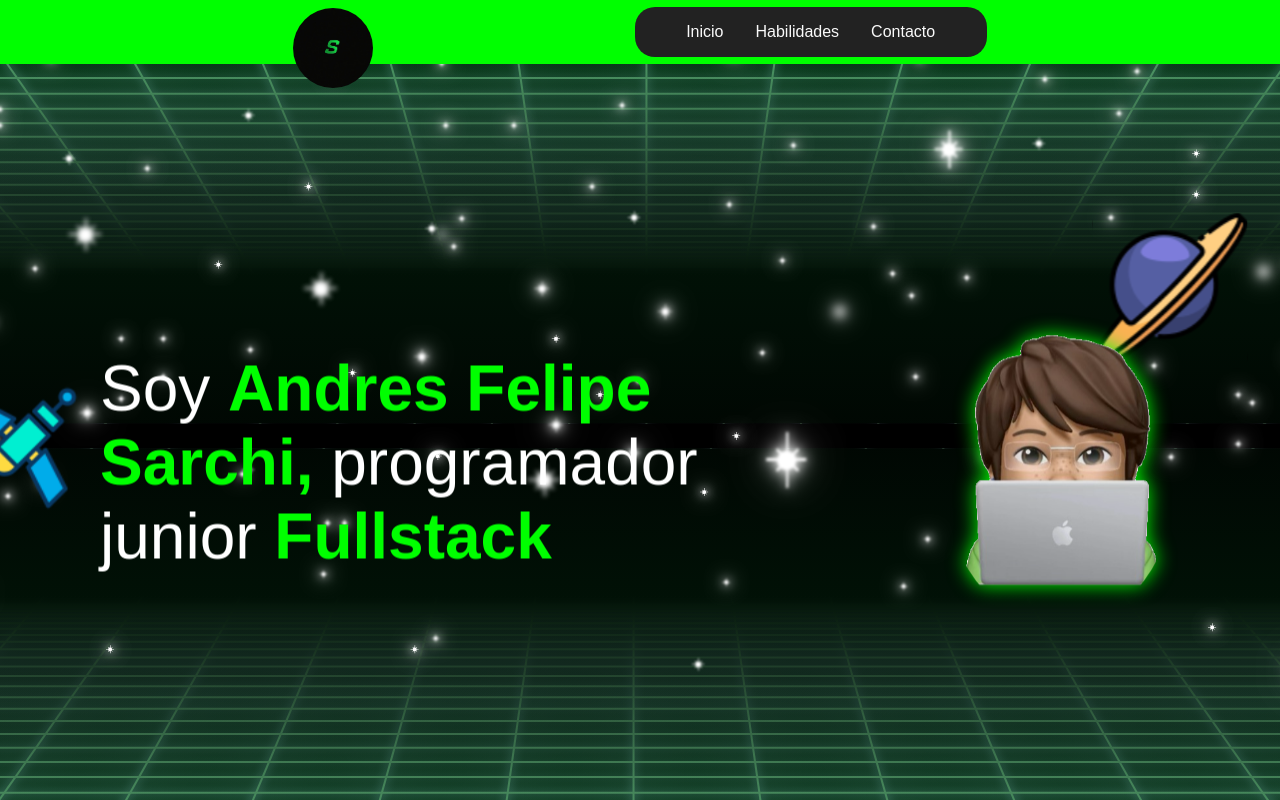
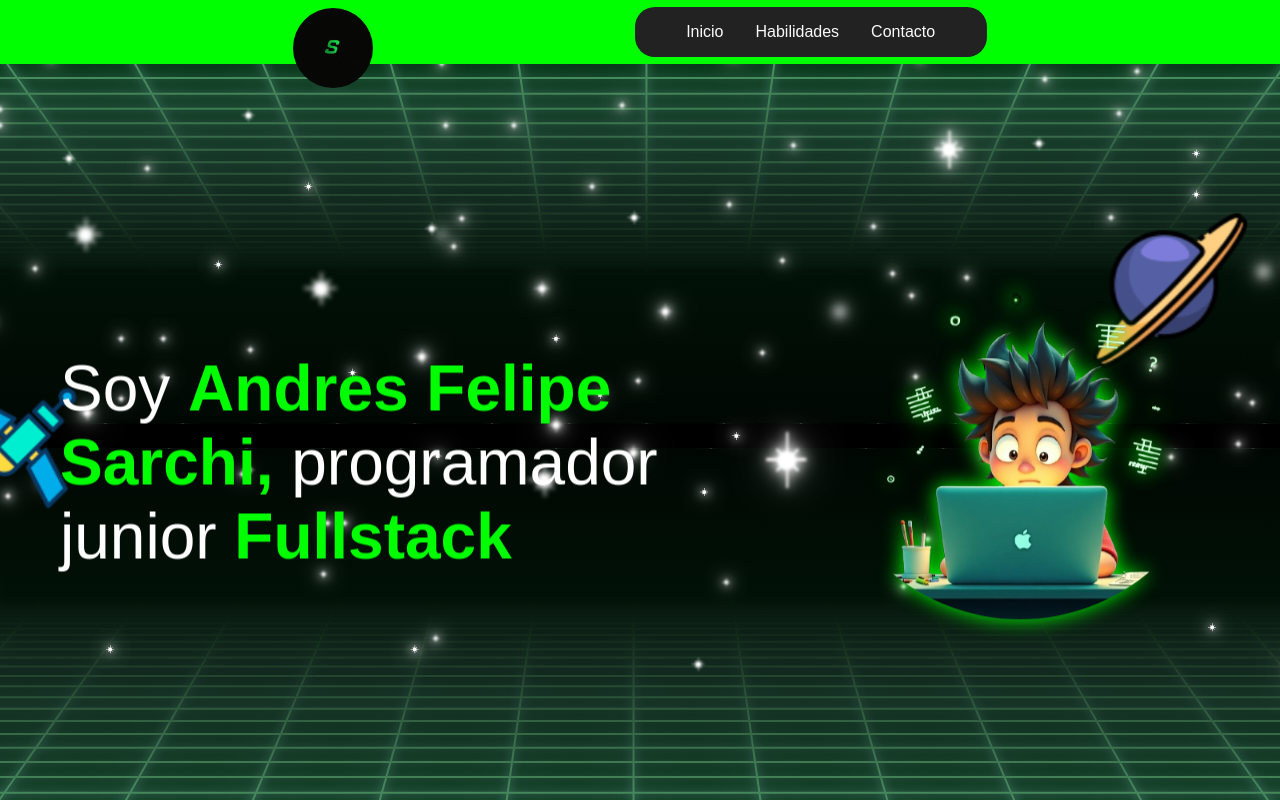
Before and after one commit to sarchiandres/portafolio-andres-sarchi, a React (Vite) app: page / in a window 1280 px wide. Built offline with nearby package versions, Linux system fonts and the light colour scheme; a web font is replaced by a local one.

Commit message:
se cambian imagenes

```diff
--- a/src/components/pages/home/Home.css
+++ b/src/components/pages/home/Home.css
@@ -27,7 +27,9 @@ section{
 
 .sarchiEmoji{
     width: 100%;
-    height: 20rem;
+    height: 25rem;
+    position: relative;
+    top: -3rem;
     animation: flotar 2s ease-in-out infinite;
     object-fit: cover;
     will-change: transform;
--- a/src/components/pages/home/Home.jsx
+++ b/src/components/pages/home/Home.jsx
@@ -1,8 +1,8 @@
 import React from 'react'
 import { Header } from '../../Layouts/Header/Header'
 import "./Home.css"
-import sarchiEmoji from '../../../assets/images/logoProgramer.webp';
-import { Skills } from '../skills/Skills';
+import sarchiEmoji from '../../../assets/images/programador.png';
+
 import { Dowload } from '../../Layouts/DowloadCurriculum/Dowload';
 import { Footer } from '../../Layouts/Footer/Footer';
 export const Home = () => {
```
Also changed, not shown: src/assets/images/programador.png (added).
